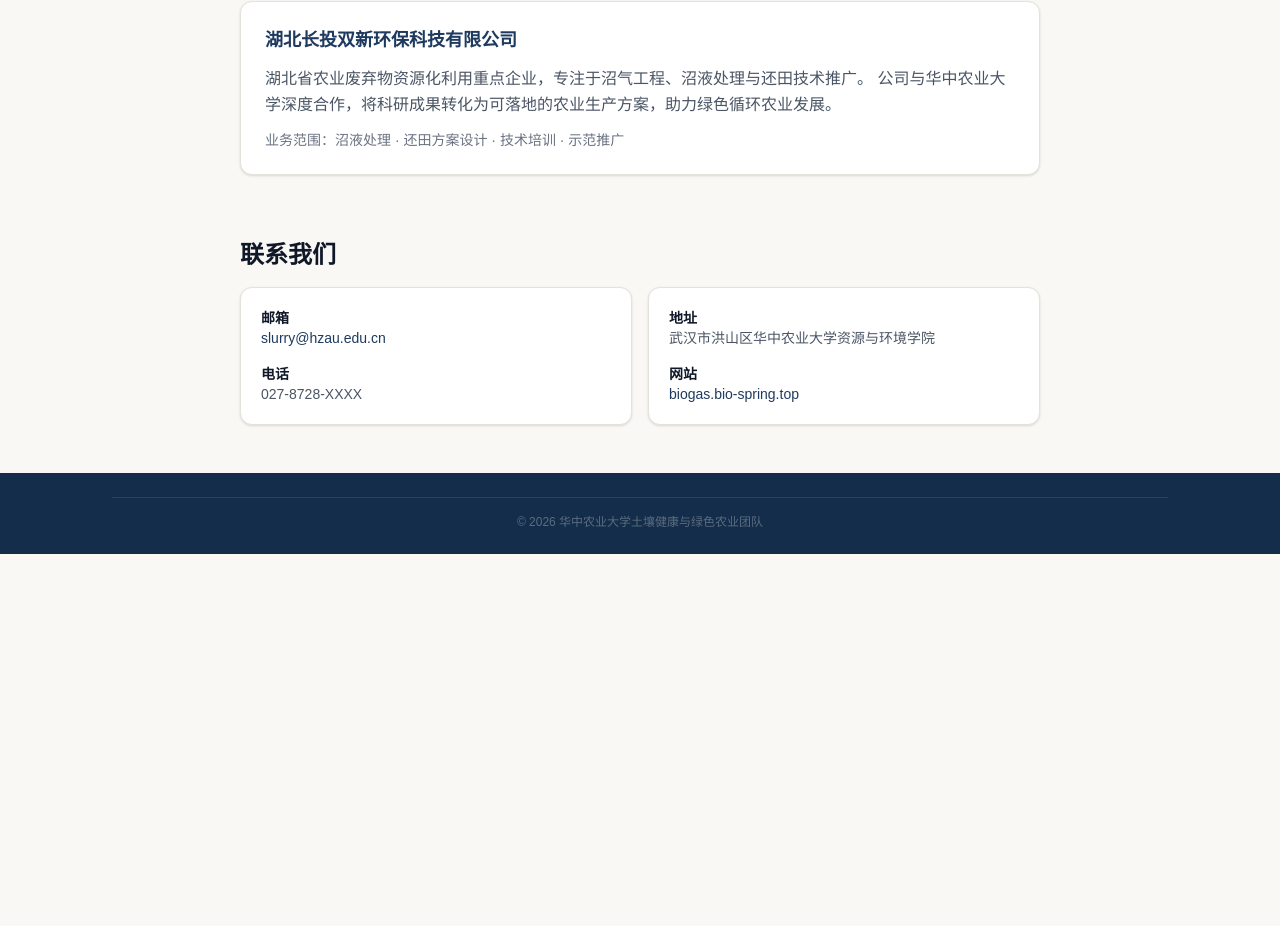
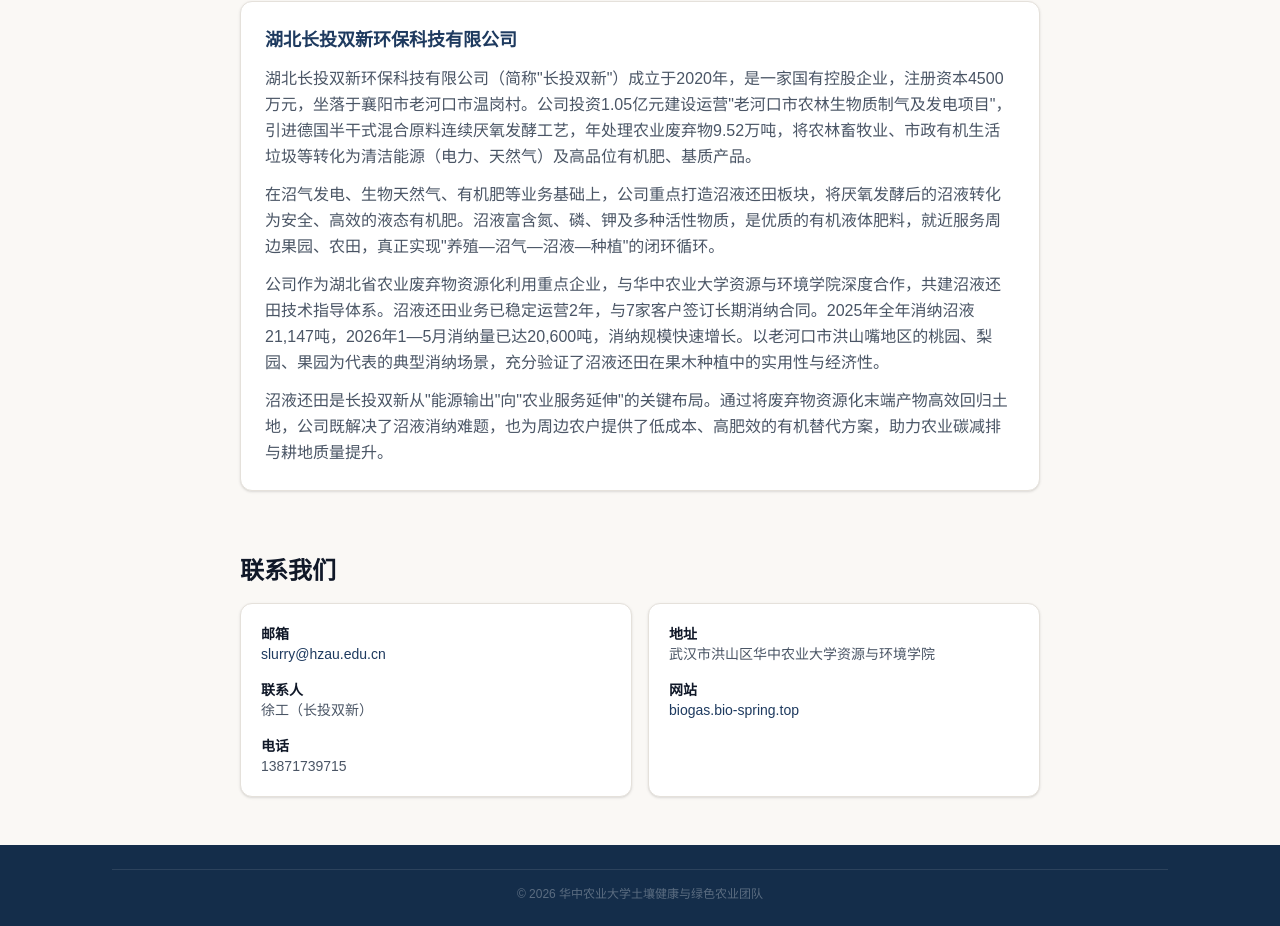
Before and after one commit to SyntheticCommunity/biogas-flyer, a Next.js app: page /about in a window 1280 px wide. Shown: the part 700-1626 px from the top of the page. Before the commit the page ends 1254 px from the top, so only its background shows below. Built offline with nearby package versions, Linux system fonts and the light colour scheme.

Commit message:
更新介绍页：完善长投双新公司介绍，更新联系方式
- 按原文补充长投双新公司详细介绍
- 更新联系人：徐工（长投双新）13871739715
- 保留学校邮箱、地址、网站信息

```diff
--- a/src/app/about/page.tsx
+++ b/src/app/about/page.tsx
@@ -50,11 +50,16 @@
               湖北长投双新环保科技有限公司
             </h3>
             <p className="mt-3 leading-relaxed text-gray-600 dark:text-gray-400">
-              湖北省农业废弃物资源化利用重点企业，专注于沼气工程、沼液处理与还田技术推广。
-              公司与华中农业大学深度合作，将科研成果转化为可落地的农业生产方案，助力绿色循环农业发展。
+              湖北长投双新环保科技有限公司（简称"长投双新"）成立于2020年，是一家国有控股企业，注册资本4500万元，坐落于襄阳市老河口市温岗村。公司投资1.05亿元建设运营"老河口市农林生物质制气及发电项目"，引进德国半干式混合原料连续厌氧发酵工艺，年处理农业废弃物9.52万吨，将农林畜牧业、市政有机生活垃圾等转化为清洁能源（电力、天然气）及高品位有机肥、基质产品。
             </p>
-            <p className="mt-3 text-sm text-gray-500 dark:text-gray-400">
-              业务范围：沼液处理 &middot; 还田方案设计 &middot; 技术培训 &middot; 示范推广
+            <p className="mt-3 leading-relaxed text-gray-600 dark:text-gray-400">
+              在沼气发电、生物天然气、有机肥等业务基础上，公司重点打造沼液还田板块，将厌氧发酵后的沼液转化为安全、高效的液态有机肥。沼液富含氮、磷、钾及多种活性物质，是优质的有机液体肥料，就近服务周边果园、农田，真正实现"养殖—沼气—沼液—种植"的闭环循环。
+            </p>
+            <p className="mt-3 leading-relaxed text-gray-600 dark:text-gray-400">
+              公司作为湖北省农业废弃物资源化利用重点企业，与华中农业大学资源与环境学院深度合作，共建沼液还田技术指导体系。沼液还田业务已稳定运营2年，与7家客户签订长期消纳合同。2025年全年消纳沼液21,147吨，2026年1—5月消纳量已达20,600吨，消纳规模快速增长。以老河口市洪山嘴地区的桃园、梨园、果园为代表的典型消纳场景，充分验证了沼液还田在果木种植中的实用性与经济性。
+            </p>
+            <p className="mt-3 leading-relaxed text-gray-600 dark:text-gray-400">
+              沼液还田是长投双新从"能源输出"向"农业服务延伸"的关键布局。通过将废弃物资源化末端产物高效回归土地，公司既解决了沼液消纳难题，也为周边农户提供了低成本、高肥效的有机替代方案，助力农业碳减排与耕地质量提升。
             </p>
           </div>
         </section>
@@ -69,8 +74,12 @@
                 <div className="text-sm text-[#1E3A5F] dark:text-blue-300">slurry@hzau.edu.cn</div>
               </div>
               <div>
+                <div className="text-sm font-semibold text-gray-900 dark:text-gray-100">联系人</div>
+                <div className="text-sm text-gray-600 dark:text-gray-400">徐工（长投双新）</div>
+              </div>
+              <div>
                 <div className="text-sm font-semibold text-gray-900 dark:text-gray-100">电话</div>
-                <div className="text-sm text-gray-600 dark:text-gray-400">027-8728-XXXX</div>
+                <div className="text-sm text-gray-600 dark:text-gray-400">13871739715</div>
               </div>
             </div>
             <div className="rounded-xl border border-[#E5E1DB] bg-white p-5 shadow-sm space-y-4 dark:border-gray-700 dark:bg-gray-800">
```
